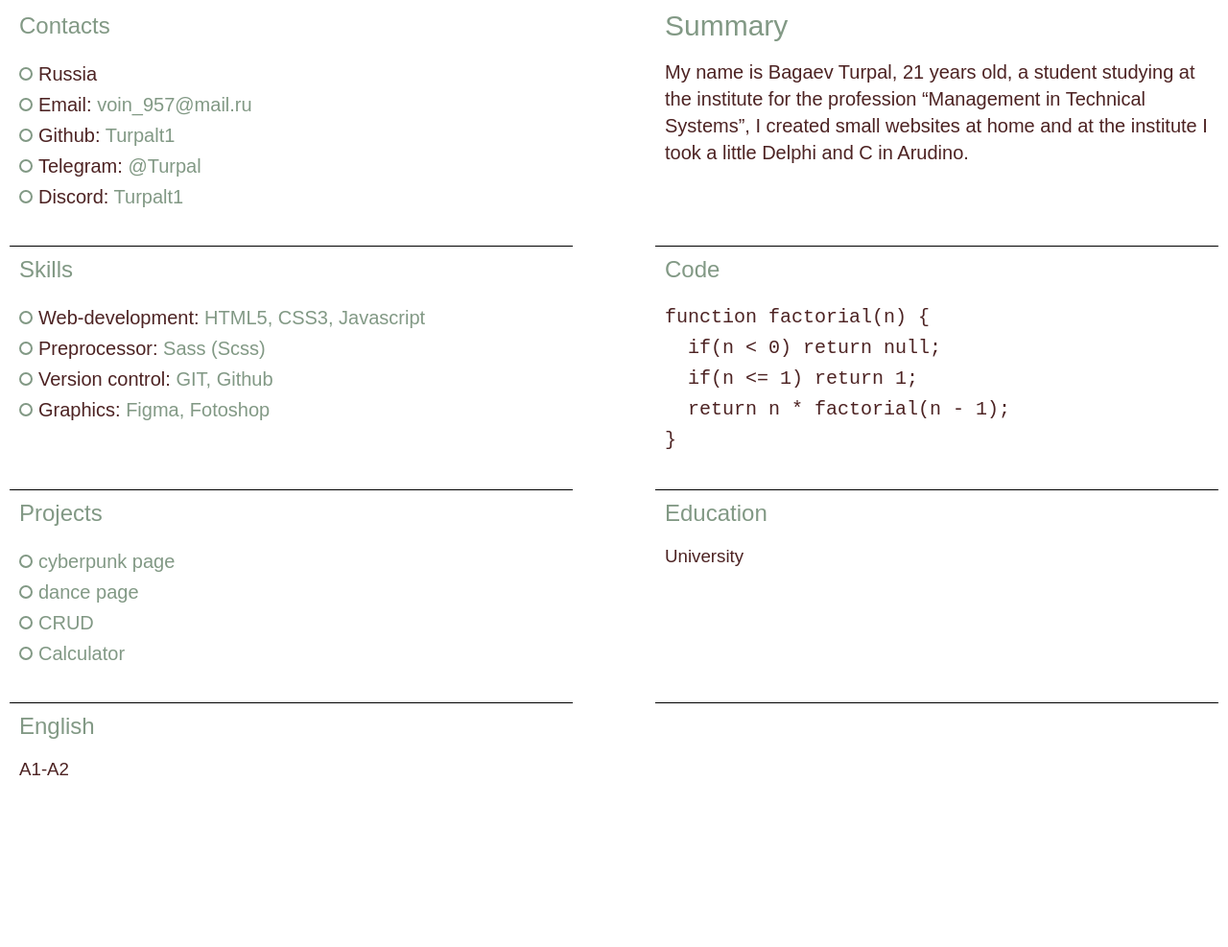
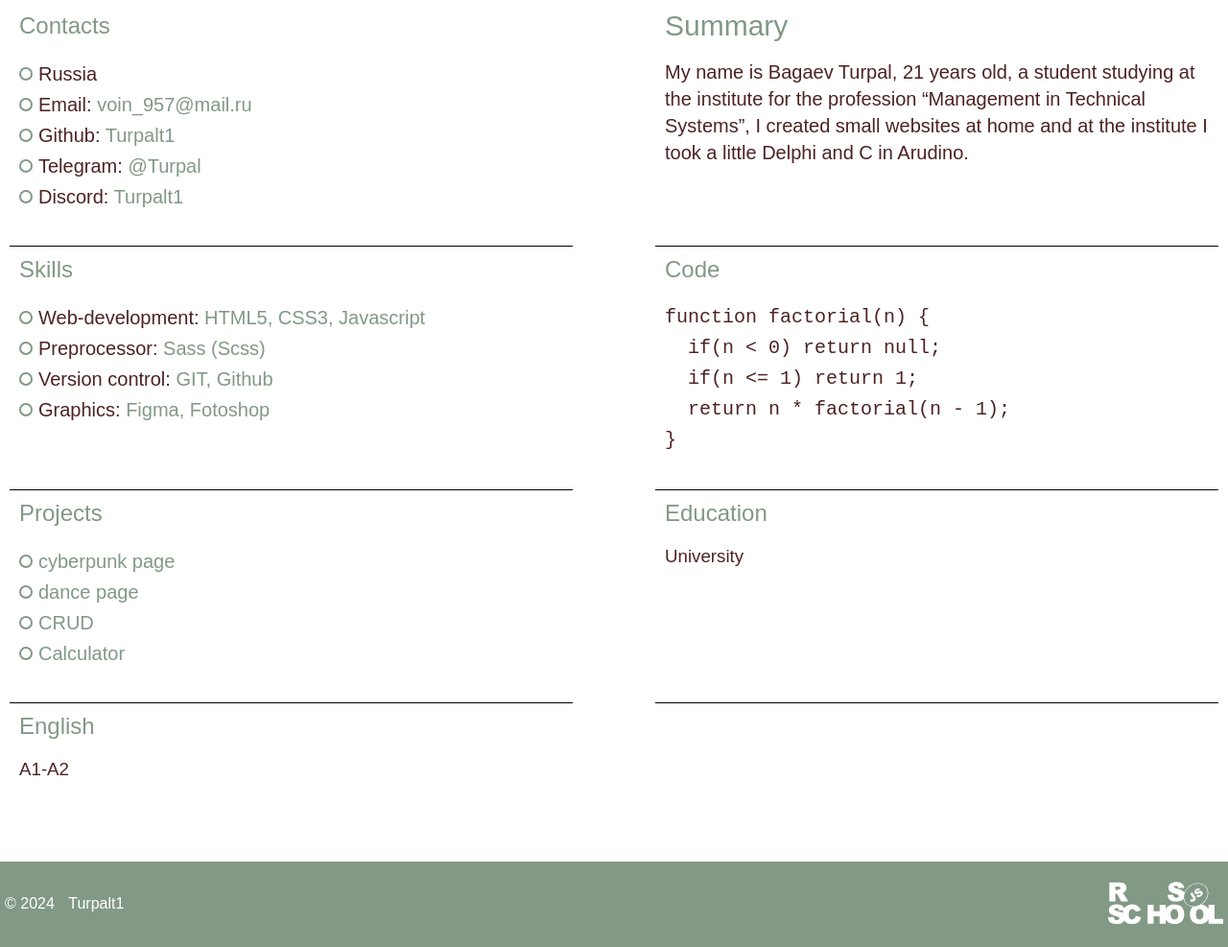
Before and after one commit to Turpalt1/rsschool-cv, a plain HTML site: page index.html in a window 1280 px wide. Shown: the part 429-1416 px from the top of the page at 96% size. Before the commit the page ends 1327 px from the top, so only its background shows below. Drawn offline with Linux system fonts and the light colour scheme.

Commit message:
feat: add footer

```diff
--- a/index.html
+++ b/index.html
@@ -88,5 +88,18 @@ function factorial(n) {
             </section>
         </div>
     </main>
+    <footer class="footer">
+        <div class="footer-container container">
+            <div class="footer-left">
+                <p>© 2024</p>
+                <p><a href="https://github.com/Turpalt1">Turpalt1</a></p>
+            </div>
+            <div class="footer-right">
+                <div class="footer-img">
+                    <a href="https://docs.rs.school/"><img width="120" src="img/rss.svg" alt=""></a>
+                </div>
+            </div>
+        </div>
+    </footer>
 </body>
 </html>
--- a/style.css
+++ b/style.css
@@ -75,7 +75,7 @@ a:hover{
         display: block;
     }
 }
-/*  */
+/* main */
 .main{
     padding: 50px 10px;
 }
@@ -132,7 +132,7 @@ a:hover{
     transform: translateX(-50%);
     background-color: #829985;
 }
-/*  */
+/*   */
 .info {
     display: flex;
     flex-wrap: wrap;
@@ -204,3 +204,21 @@ a:hover{
         width: 100%;
     }
 }
+/* footer */
+.footer{
+    background: #829985;
+    padding: 20px 5px;
+}
+.footer-container{
+    display: flex;
+    justify-content: space-between;
+    align-items: center;
+}
+.footer-left a {
+    color: #fff;
+}
+.footer-left p{
+    color: #fff;
+    margin-right: 10px;
+    display: inline-block;
+}
```
